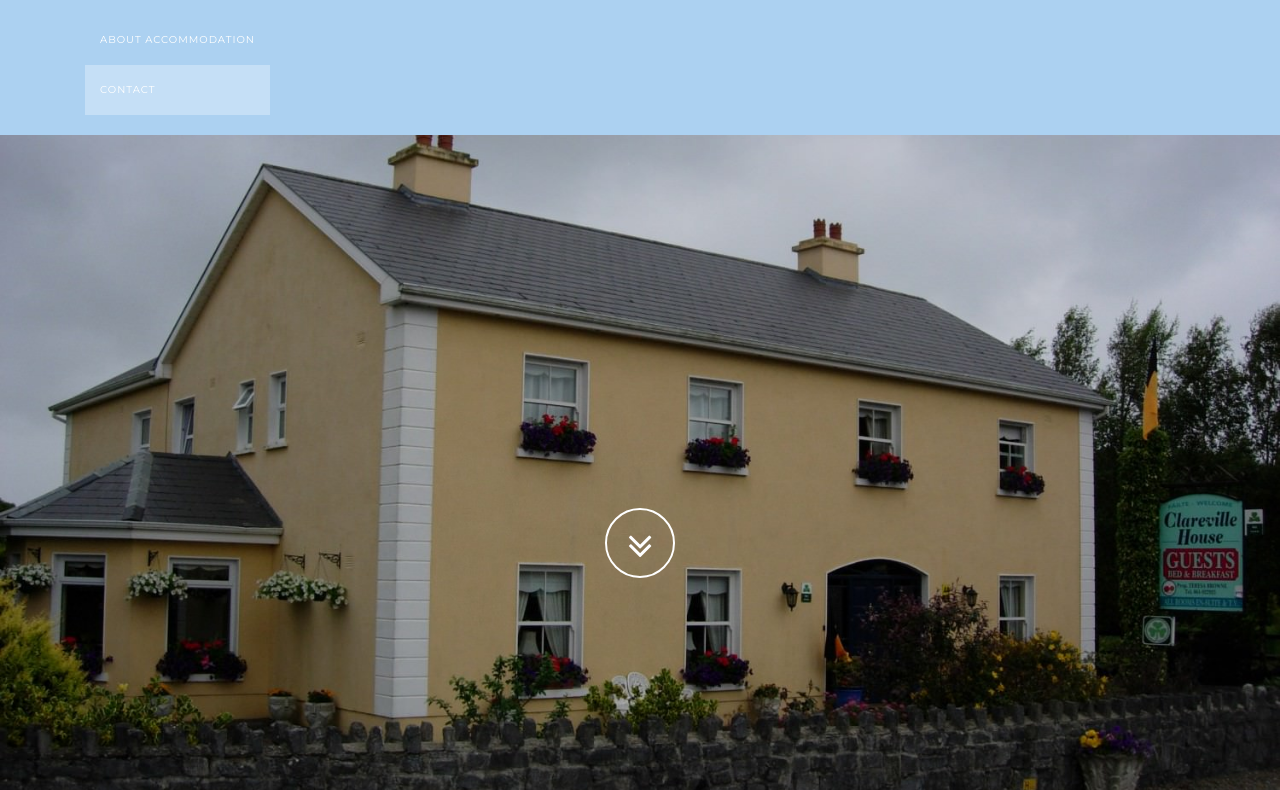
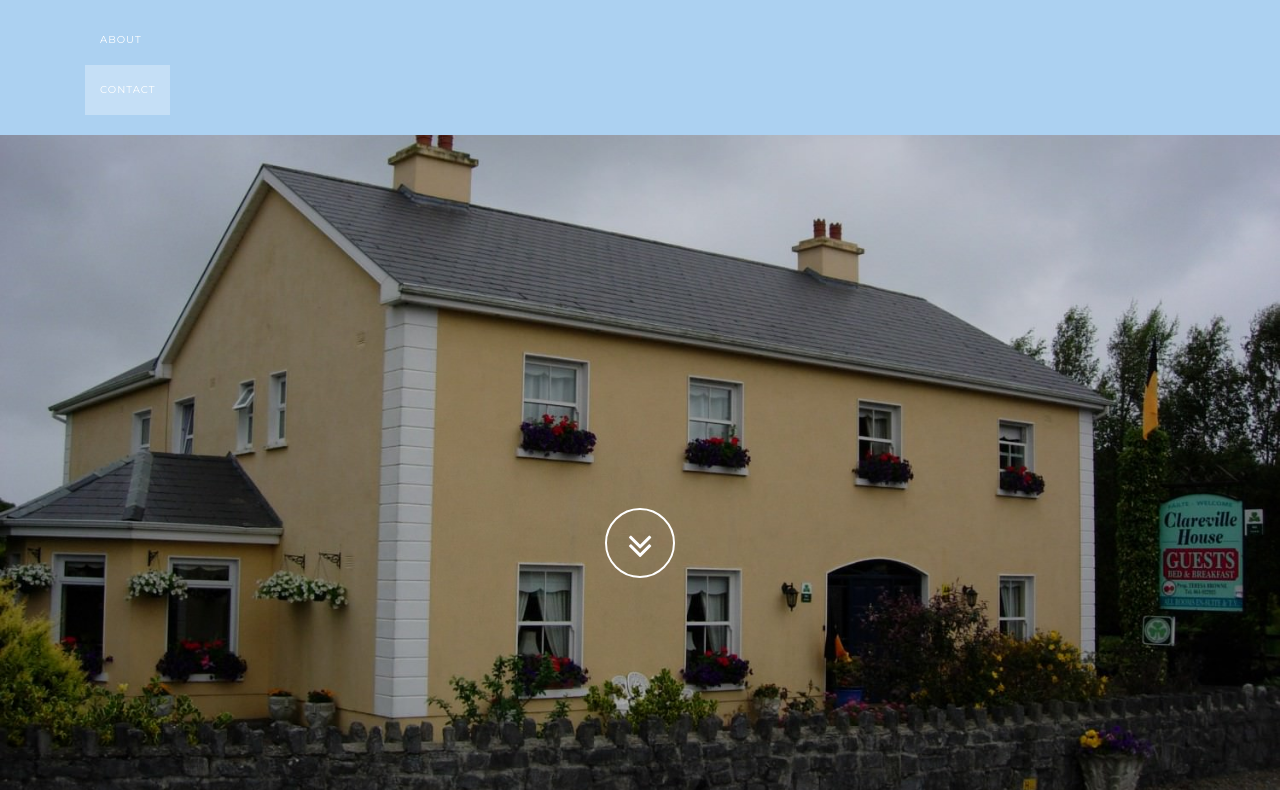
Before and after one commit to RPADeveloperSipho/Sipho1991.github.io, a website: page index.html in a window 1280 px wide. Shown: the part 55-845 px from the top of the page. Drawn offline with nearby package versions, Linux system fonts and the light colour scheme.

Commit message:
Removed Accomodation

```diff
--- a/index.html
+++ b/index.html
@@ -51,7 +51,7 @@
                         <a href="#page-top"></a>
                     </li>
                     <li>
-                        <a class="page-scroll" href="#about">About accommodation</a>
+                        <a class="page-scroll" href="#about">About</a>
                     </li>
                     <li>
                         <a class="page-scroll" href="#contact">Contact</a>
```
